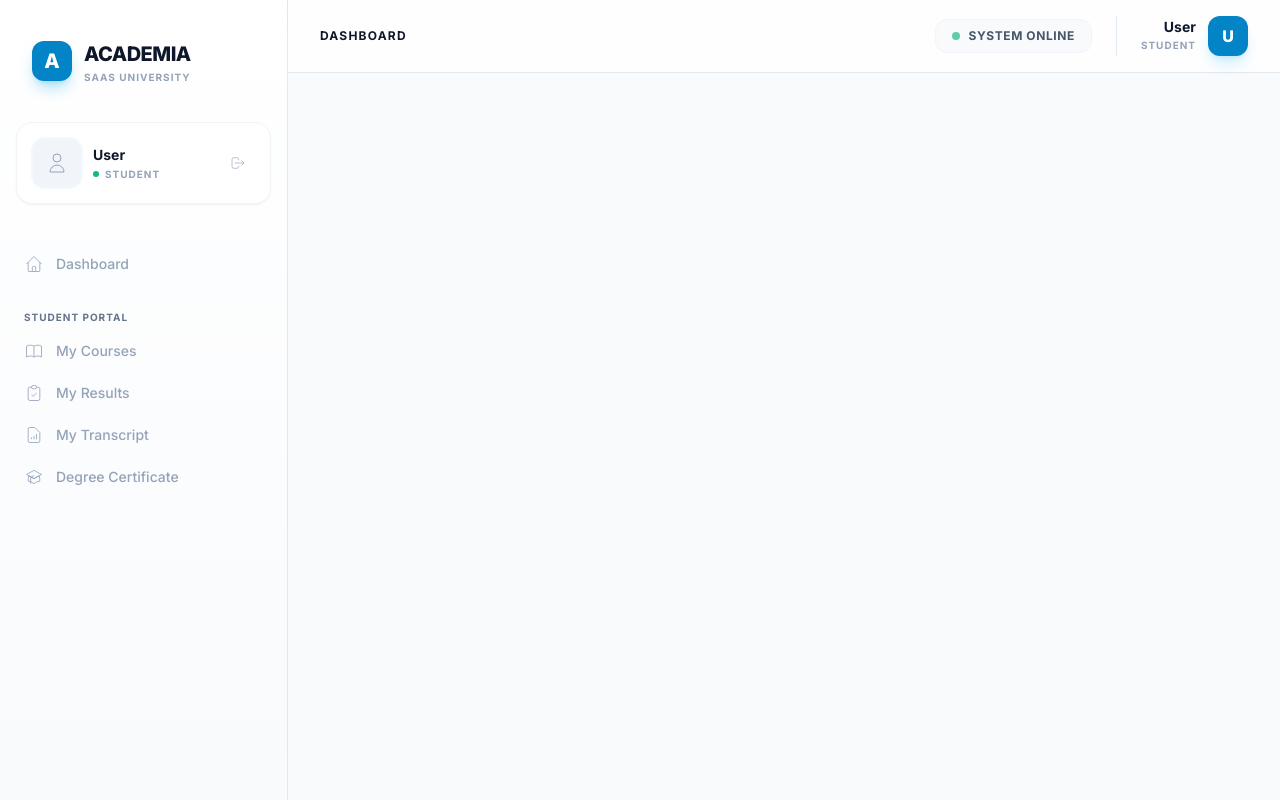
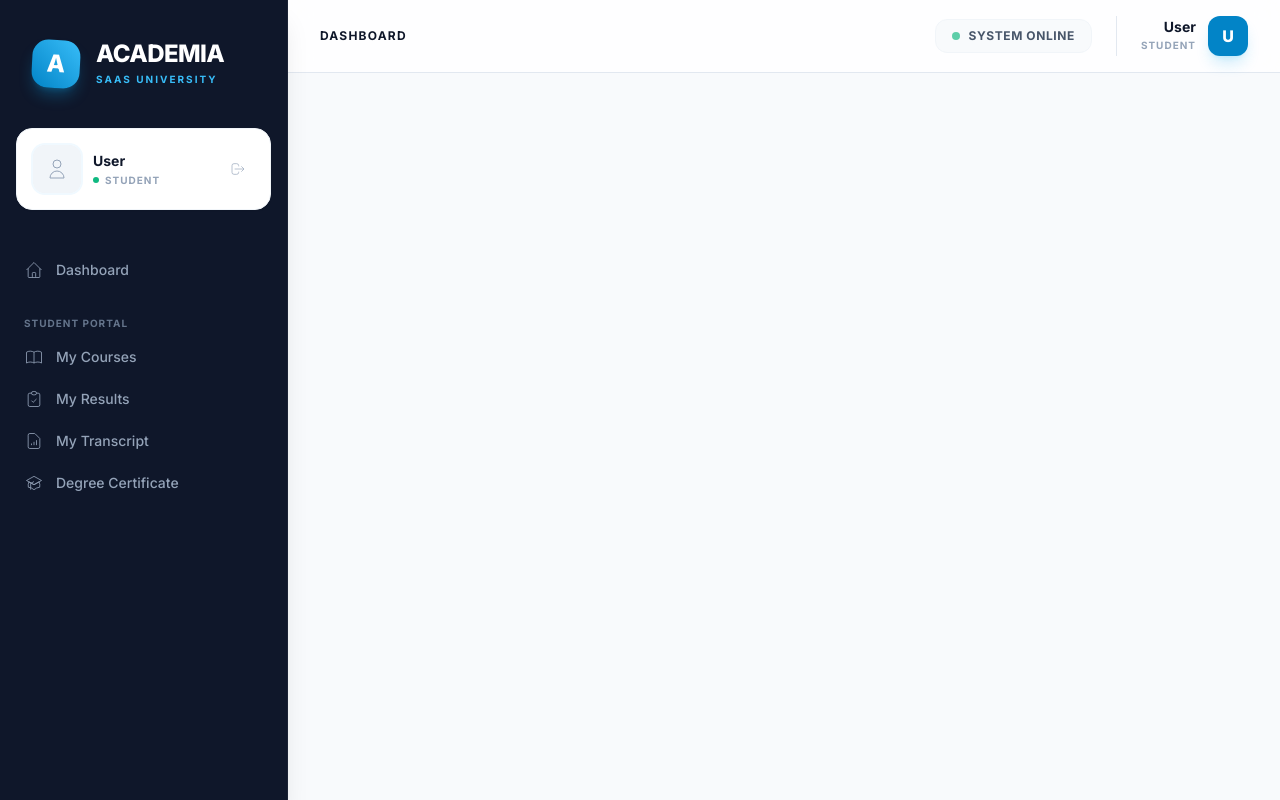
Before and after one commit to PrimeSoofDev/academia, a PHP site: the page made by app/views/layouts/main.php in a window 1280 px wide. Run offline with PHP 8.4, Linux system fonts and the light colour scheme; the template is opened without the code that fills it, so the values that code supplies are empty; some libraries are stand-ins or nearby versions.

Commit message:
style: Premium dark sidebar overhaul with stable persistent layout

```diff
--- a/app/views/layouts/main.php
+++ b/app/views/layouts/main.php
@@ -8,7 +8,9 @@ $currentPath = $_SERVER['REQUEST_URI'];
 $currentRole = $_SESSION['auth']['role'] ?? 'student';
 
 function navActive($path, $current) {
-    return (str_starts_with($current, $path)) ? 'bg-brand-600 text-white shadow-lg shadow-brand-500/20' : 'hover:bg-slate-50 hover:text-slate-900';
+    return (str_starts_with($current, $path))
+        ? 'active-nav'
+        : 'text-slate-400';
 }
 ?>
 <!DOCTYPE html>
@@ -21,9 +23,10 @@ function navActive($path, $current) {
     <link href="https://fonts.googleapis.com/css2?family=Inter:wght@300;400;500;600;700;800&display=swap" rel="stylesheet">
     <style>
         body { font-family: 'Inter', sans-serif; -webkit-font-smoothing: antialiased; }
-        .sidebar-gradient { background: linear-gradient(180deg, #ffffff 0%, #f8fafc 100%); }
+        .sidebar-premium { background: #0f172a; border-right: 1px solid rgba(255, 255, 255, 0.05); }
         .nav-link { transition: all 0.2s cubic-bezier(0.4, 0, 0.2, 1); }
-        .nav-link:not(.active):hover svg { transform: translateX(2px); color: #0f172a; }
+        .nav-link:hover { background: rgba(255, 255, 255, 0.05); color: white; }
+        .active-nav { background: rgba(14, 165, 233, 0.15); color: #38bdf8; border-l-4 border-brand-500; }
         @media print { .no-print { display: none !important; } }
     </style>
     <script>
@@ -46,15 +49,15 @@ function navActive($path, $current) {
 
 <div class="flex h-full no-print">
     <!-- Sidebar -->
-    <aside class="hidden lg:flex lg:flex-col w-72 sidebar-gradient border-r border-slate-200 h-full fixed inset-y-0 z-50">
+    <aside class="hidden lg:flex lg:flex-col w-72 sidebar-premium h-full fixed inset-y-0 z-50 shadow-xl">
         <!-- Logo -->
-        <div class="flex items-center gap-3 px-8 py-10">
-            <div class="w-10 h-10 bg-brand-600 rounded-xl flex items-center justify-center shadow-lg shadow-brand-500/30">
-                <span class="text-white font-black text-xl">A</span>
+        <div class="flex items-center gap-4 px-8 py-10">
+            <div class="w-12 h-12 bg-gradient-to-tr from-brand-600 to-brand-400 rounded-2xl flex items-center justify-center shadow-lg shadow-brand-500/30 transform rotate-3 flex-shrink-0">
+                <span class="text-white font-black text-2xl">A</span>
             </div>
             <div>
-                <h1 class="text-xl font-black tracking-tight text-slate-900">ACADEMIA</h1>
-                <p class="text-[10px] font-bold text-slate-400 uppercase tracking-widest leading-none mt-1">SaaS University</p>
+                <h1 class="text-2xl font-black tracking-tight text-white leading-none">ACADEMIA</h1>
+                <p class="text-[10px] font-bold text-brand-400 uppercase tracking-[0.2em] mt-1.5">SaaS University</p>
             </div>
         </div>
 
```
